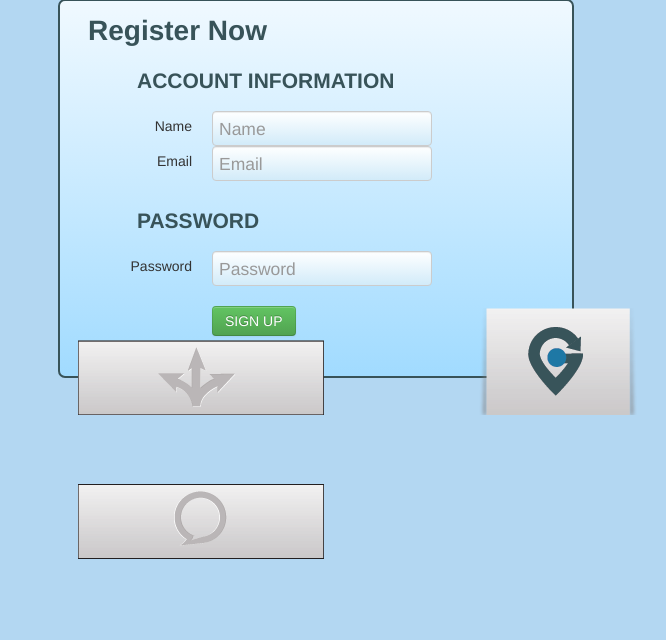
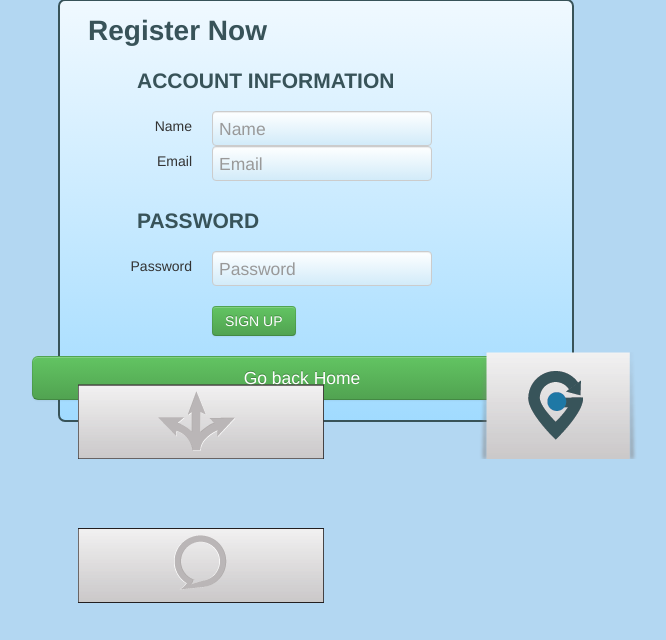
Before and after one commit to jarvisjardin/GYDUS, a CodeIgniter app: page /GYDUS/index.php/usercontroller/register in a window 1280 px wide. Shown: the part 141-781 px from the top of the page, without its empty margins (222-888 px from the left). Run offline with CodeIgniter, Linux system fonts and the light colour scheme; some libraries are stand-ins or nearby versions.

Commit message:
go back to home btn

```diff
--- a/application/views/contactUsView.php
+++ b/application/views/contactUsView.php
@@ -47,4 +47,6 @@
               </section>
             </section>
           </form>
+          <button class="btn btn-large btn-block btn btn-success" type="button"  onClick="location='<?php echo base_url();?>'">Go back Home</button>
+
           </section><!-- end of Gydus Login-->
--- a/application/views/loginView.php
+++ b/application/views/loginView.php
@@ -25,4 +25,6 @@
               </section>
             </section>
           </form>
+          <button class="btn btn-large btn-block btn btn-success" type="button"  onClick="location='<?php echo base_url();?>'">Go back Home</button>
+
           </section><!-- end of Gydus Login -->
--- a/application/views/mapView.php
+++ b/application/views/mapView.php
@@ -178,7 +178,7 @@
 		<h4 id="viewAcctMenu" class="btn">Account Settings link</h4>
 <!-- 		<h4 id="viewGydusSetMenu" class="btn">Gydus Settings Link</h4> -->
 <!-- 		<h4 id="viewGydusSetMenu" class="btn">Gydus Settings Link</h4> -->
-
+<button class="btn btn-large btn-block btn btn-success" type="button"  onClick="location='<?php echo base_url();?>'">Go back Home</button>
 		<h4 class="map-view-fL btn btn-large btn-block btn-info" id="map-viewFLbtn">Find Location</h4>
 <!-- 		<?php echo anchor('index.php/mapController/searchView', 'Find Location'); ?> -->
 		<h4><?php echo anchor('index.php/mapController/suggestaspotView', 'Suggest A Spot'); ?></h4>
--- a/application/views/registerView.php
+++ b/application/views/registerView.php
@@ -43,4 +43,6 @@
               </section>
             </section>
           </form>
+          <button class="btn btn-large btn-block btn btn-success" type="button"  onClick="location='<?php echo base_url();?>'">Go back Home</button>
+
           </section><!-- end of Gydus Login-->
--- a/application/views/templates/member_header.php
+++ b/application/views/templates/member_header.php
@@ -42,4 +42,6 @@
 	        	</section> <!-- close navbar-inner dark-header -->
 	        </section><!-- end of navbar navbar-fixed-top -->
 
+
+
 <!--  end of header -->
```
